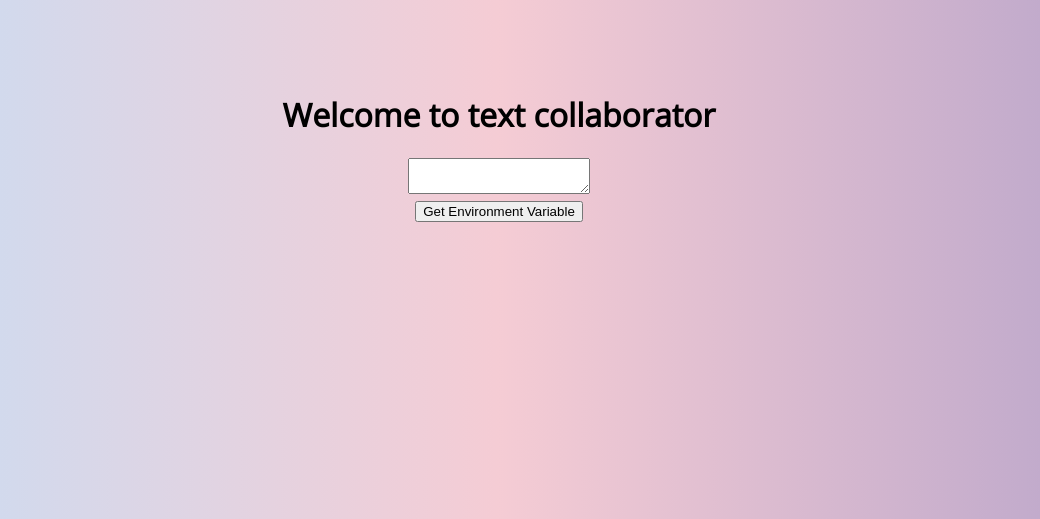
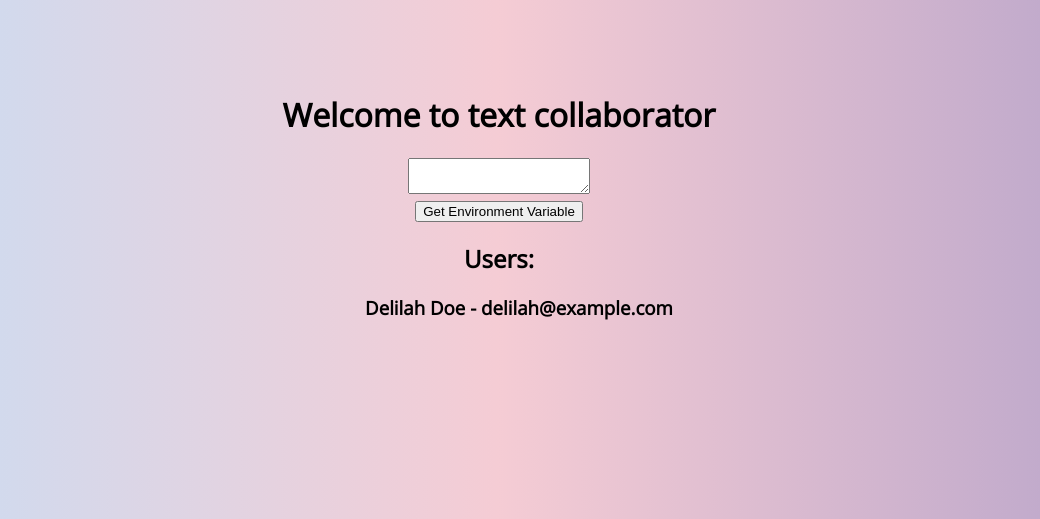
Before and after one commit to Ambareen09/text-editor, a Flask app: page / in a window 1280 px wide. Shown: the top 519 px of the page, without its empty margins (141-1181 px from the left). Run offline with Flask 3, Linux system fonts and the light colour scheme; data comes from the database, SQL or seed files in the repository; parts of the project's set-up code (start-up, migrations or seed data) failed here and were passed over; some libraries are stand-ins or nearby versions.

Commit message:
display user db contents

```diff
--- a/app/app/templates/public/index.html
+++ b/app/app/templates/public/index.html
@@ -17,10 +17,17 @@
     <script src="https://cdnjs.cloudflare.com/ajax/libs/socket.io/4.3.2/socket.io.min.js"></script>
     <script>
         var socket = io.connect();
-        $('#text-input').on('input', function() {
+        $('#text-input').on('input', function () {
             var message = $(this).val();
             socket.emit('message', message);
         });
     </script>
+
+    <h2>Users:</h2>
+    <ul id="user-list">
+        {% for user in users %}
+        <h3>{{ user.name }} - {{ user.email }}</h3>
+        {% endfor %}
+    </ul>
 </div>
 {% endblock %}
--- a/app/app/views.py
+++ b/app/app/views.py
@@ -1,10 +1,21 @@
-from app import app, socketio
-from flask import render_template, Flask, jsonify
+from app import app, socketio, db
+from flask import render_template, jsonify
+from app.models import User
 import os
+
 
 @app.route("/")
 def index():
-    return render_template("public/index.html")
+    users = User.query.all()
+    if len(users) == 0:
+        # Initialize a row with default values
+        default_user = User(name='Delilah Doe', email='delilah@example.com')
+        db.session.add(default_user)
+        db.session.commit()
+        users = [default_user]
+
+    return render_template("public/index.html", users=users)
+
 
 @app.route("/about")
 def about():
@@ -19,6 +30,22 @@ def get_env_variable():
     else:
         return jsonify({'env_variable': env_var_value})
 
+@app.route('/users', methods=['GET'])
+def get_users():
+    users = User.query.all()
+    if len(users) == 0:
+        # Initialize a row with default values
+        default_user = User(name='Ambareen Azam', email='ambu@example.com')
+        db.session.add(default_user)
+        db.session.commit()
+        users = [default_user]
+
+    user_data = []
+    for user in users:
+        user_data.append({'id': user.id, 'name': user.name, 'email': user.email})
+
+    return jsonify({'users': user_data})
+
 @socketio.on('message')
 def handle_message(message):
     print(f"Received message: {message}")
```
